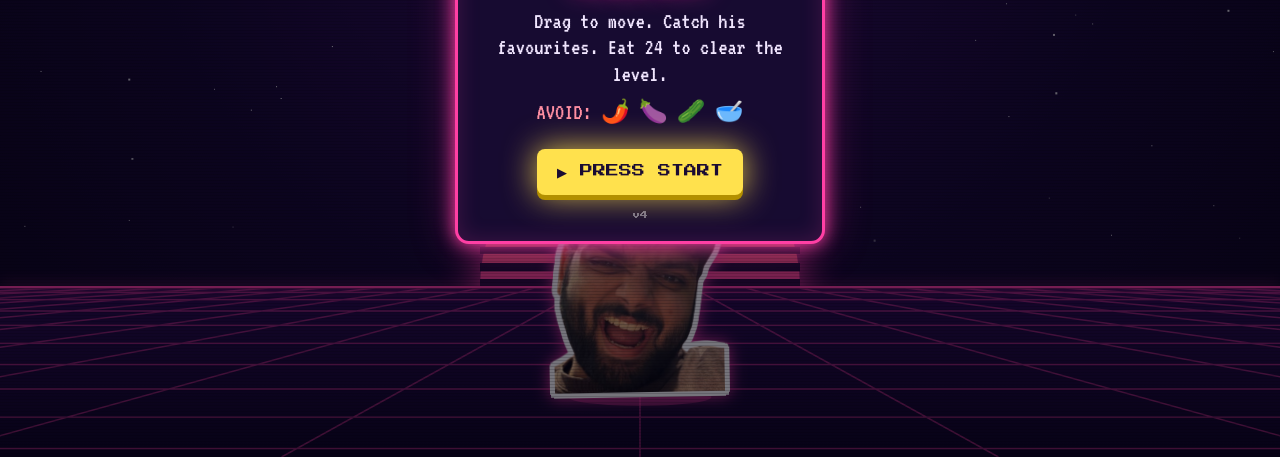
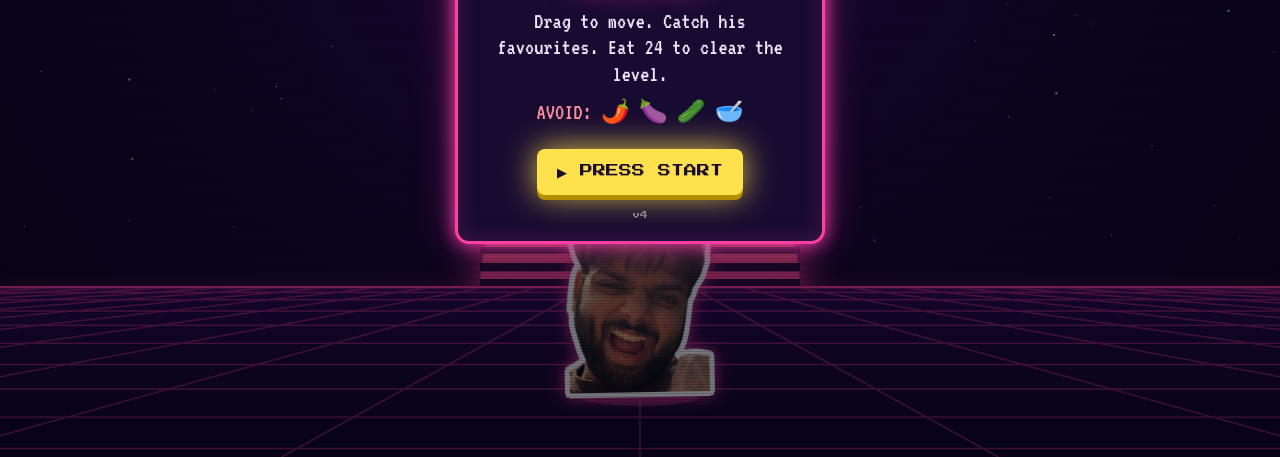
Before and after one commit to vanshita-bansal18/starter-pack, a plain HTML site: page feed-agrim/index.html in a window 1280 px wide. Shown: the part 343-800 px from the top of the page. Drawn offline with Linux system fonts and the light colour scheme.

Commit message:
Adjust headW calculation in buildSprite function

```diff
--- a/feed-agrim/index.html
+++ b/feed-agrim/index.html
@@ -192,7 +192,7 @@ function fallbackFace(){
 
 function buildSprite(){
   if (!W) return;
-  headW = Math.max(100, Math.min(W*0.3, 170));
+  headW = Math.max(70, Math.min(W*0.22, 140));
   const src = imgOK ? img : fallbackFace();
   headH = headW * (imgOK ? img.naturalHeight/img.naturalWidth : 1);
   const stroke = 5, glow = 16, inPad = stroke + 2; spritePad = inPad + glow;
```
